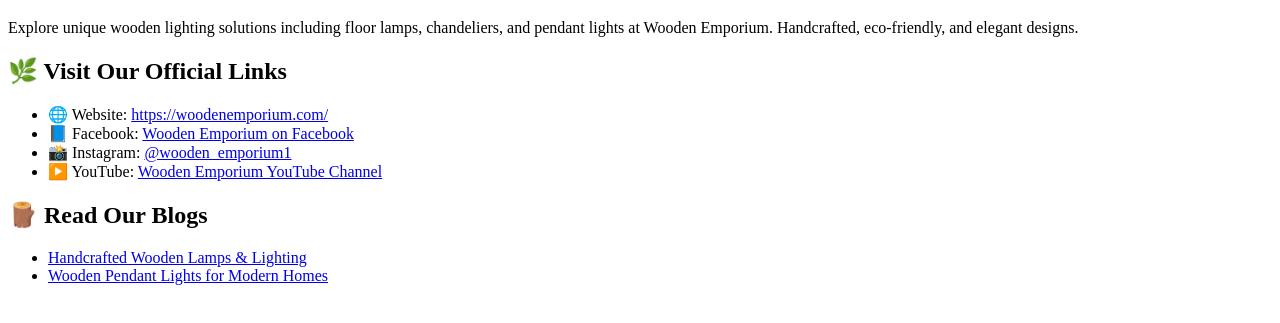
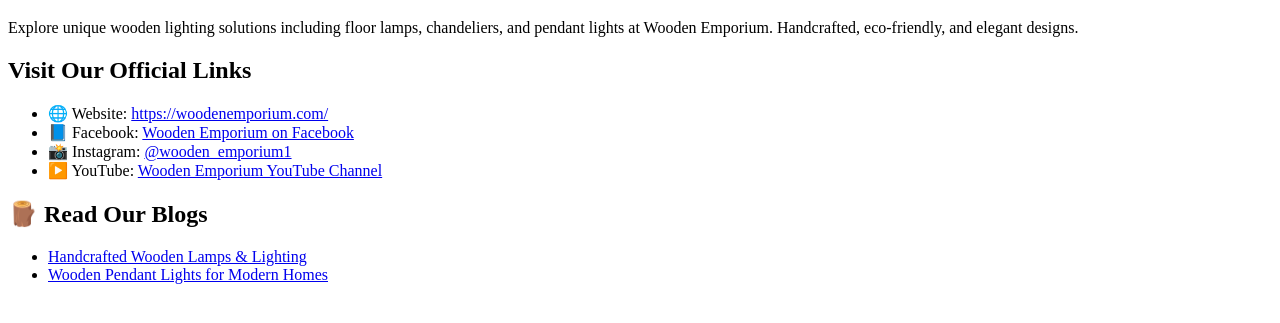
Before and after one commit to woodenemporium/index-wooden, a plain HTML site: page index.html in a window 1280 px wide. Shown: the part 61-384 px from the top of the page. Drawn offline with Linux system fonts and the light colour scheme.

Commit message:
Update index.html

```diff
--- a/index.html
+++ b/index.html
@@ -14,7 +14,7 @@
     Handcrafted, eco-friendly, and elegant designs.
   </p>
 
-  <h2>🌿 Visit Our Official Links</h2>
+  <h2> Visit Our Official Links</h2>
 
   <ul>
     <li>
```
